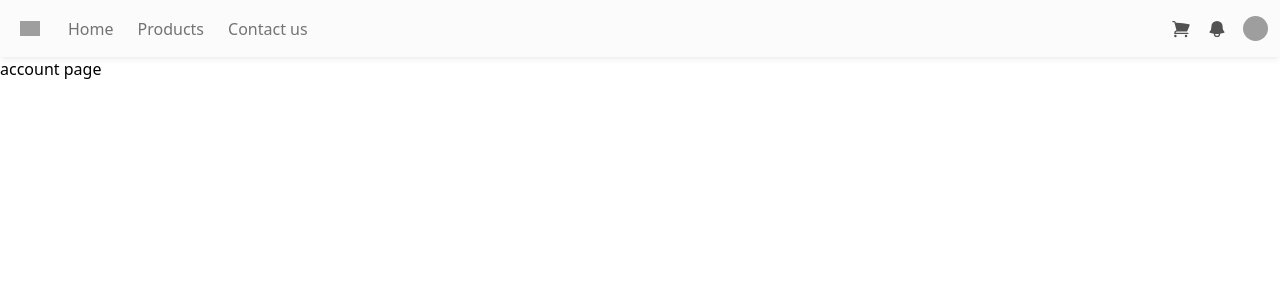
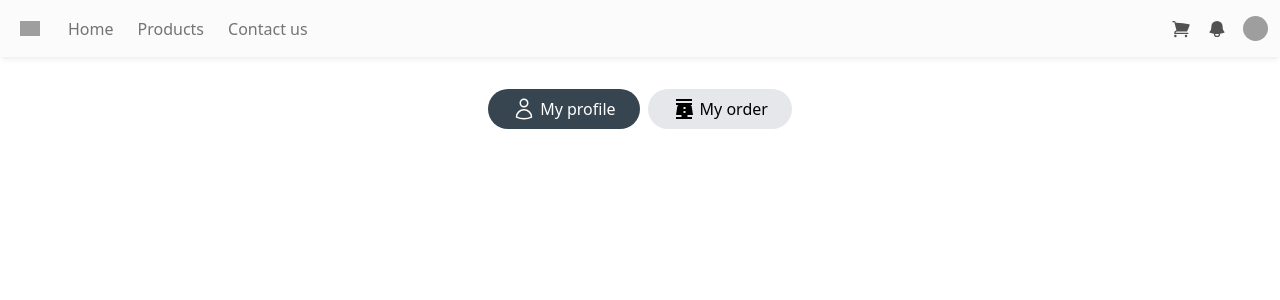
Before and after one commit to harisahmed314/my-react-app, a React (Vite) app: page /account in a window 1280 px wide. Shown: the top 300 px of the page. Built offline with nearby package versions, Linux system fonts and the light colour scheme; no server answers; grey boxes are pictures that could not be loaded.

Commit message:
works on account page

```diff
--- a/src/firebase/auth.js
+++ b/src/firebase/auth.jsx
@@ -1,10 +1,6 @@
 import { createContext, useContext, useState, useEffect } from "react";
 import { onAuthStateChanged, signOut as authSignOut } from "firebase/auth";
-import { auth } from "./firebase";
-
-
-
-
+import { auth as firebaseAuth } from "./firebase";
 
 const AuthUserContext = createContext({
     authUser: null,
@@ -15,10 +11,10 @@ export default function useFirebaseAuth() {
     const [authUser, setAuthUser] = useState(null);
     const [isLoading, setIsLoading] = useState(true);
 
-
-
     const signOut = () => {
-        authSignOut(auth).then(() => clear());
+        authSignOut(firebaseAuth)
+            .then(() => clear())
+            .catch(error => console.error("Error signing out:", error));
     };
 
     const authStateChanged = (user) => {
@@ -28,14 +24,11 @@ export default function useFirebaseAuth() {
 
     const clear = () => {
         setAuthUser(null);
-        setIsLoading(true); // Only if you want to set it as loading after signing out
+        setIsLoading(true);
     };
 
-
-
-
     useEffect(() => {
-        const unsubscribe = onAuthStateChanged(auth, authStateChanged);
+        const unsubscribe = onAuthStateChanged(firebaseAuth, authStateChanged);
         return () => unsubscribe();
     }, []);
 
@@ -43,16 +36,14 @@ export default function useFirebaseAuth() {
         authUser,
         isLoading,
         signOut,
-        setAuthUser,
-
+        setAuthUser, // Consider wrapping this in an action if needed
     };
 }
 
-
 export const AuthUserProvider = ({ children }) => {
-    const auth = useFirebaseAuth();
+    const authContextValues = useFirebaseAuth();
     return (
-        <AuthUserContext.Provider value={auth}>
+        <AuthUserContext.Provider value={authContextValues}>
             {children}
         </AuthUserContext.Provider>
     );
--- a/src/main.jsx
+++ b/src/main.jsx
@@ -3,6 +3,7 @@ import ReactDOM from 'react-dom/client'
 import App from './App.jsx'
 import './index.css'
 import { BrowserRouter } from 'react-router-dom'
+import { AuthUserProvider } from './firebase/auth.jsx'
 
 
 
@@ -10,6 +11,7 @@ ReactDOM.createRoot(document.getElementById('root')).render(
 
 
 
+  <AuthUserProvider>
 
 
   <React.StrictMode>
@@ -19,5 +21,6 @@ ReactDOM.createRoot(document.getElementById('root')).render(
     </BrowserRouter>
   </React.StrictMode>
 
+  </AuthUserProvider>
 
 )
--- a/src/pages/Account.jsx
+++ b/src/pages/Account.jsx
@@ -1,6 +1,36 @@
+import { Link } from "react-router-dom"
 
 
 
-export default function Account(){
-    return <div>account page</div>
+export default function Account() {
+
+    let subpage='profile'
+
+    function linkClasses(type = null) {
+        let classes = 'inline-flex gap-1 py-2 px-6 rounded-full';
+        if (type === subpage) {
+            classes += ' bg-primary text-white';
+        } else {
+            classes += ' bg-gray-200';
+        }
+        return classes;
+    }
+    return (
+        <nav className="w-full flex justify-center mt-8 gap-2 mb-8">
+            <Link className={linkClasses('profile')}>
+                <svg xmlns="http://www.w3.org/2000/svg" fill="none" viewBox="0 0 24 24" strokeWidth={1.5} stroke="currentColor" className="w-6 h-6">
+                    <path strokeLinecap="round" strokeLinejoin="round" d="M15.75 6a3.75 3.75 0 11-7.5 0 3.75 3.75 0 017.5 0zM4.501 20.118a7.5 7.5 0 0114.998 0A17.933 17.933 0 0112 21.75c-2.676 0-5.216-.584-7.499-1.632z" />
+                </svg>
+                My profile
+            </Link>
+            <Link className={linkClasses('order')}>
+                <svg width="24" height="24" xmlns="http://www.w3.org/2000/svg" fillRule="evenodd" clipRule="evenodd">
+                    <path d="M20 4h-16v-2h16v2zm0 4h-16v-2h16v2zm-16 14h16v-2h-16v2zm13.746-14c.958 0 1.754.672 1.941 1.581l1.313 8.419h-17l1.313-8.419c.187-.909.983-1.581 1.941-1.581h10.492zm-8.246 10h6v2h-6v-2zm2-8h2v2h-2v-2zm0 4h2v2h-2v-2zm-6 12h18v2h-18v-2z" />
+                </svg>
+
+                My order
+            </Link>
+
+        </nav>
+    )
 }
--- a/src/pages/LoginPage.jsx
+++ b/src/pages/LoginPage.jsx
@@ -4,52 +4,48 @@ import { auth } from "../firebase/firebase";
 import { signInWithEmailAndPassword } from "firebase/auth";
 import { useAuth } from "../firebase/auth";
 
-
-
-
-
-
 export default function LoginPage() {
     const [email, setEmail] = useState('');
     const [password, setPassword] = useState('');
-    const {authUser}=useAuth();
+    const { authUser } = useAuth();
+    const [redirectTo, setRedirectTo] = useState(false);
 
     const signIn = async (e) => {
         e.preventDefault();
-        if (!email || !password) return
-        try {
-            const user = await signInWithEmailAndPassword(auth, email, password);
-
-
-
-        } catch (error) {
-            console.error("an error occur", error)
-
+        if (!email || !password) return;
+        await signInWithEmailAndPassword(auth, email, password);
+        if (authUser) {
+            setRedirectTo(true);
         }
     }
-    return(
+
+    if (redirectTo) {
+        return <Navigate to="/account" />;
+    }
+
+    return (
         <div className="mt-4 grow flex items-center justify-around">
             <div className="mb-64">
                 <h1 className="text-4xl  text-center mb-4">Register</h1>
-                    <form onSubmit={signIn} className="max-w-md mx-auto"  >
-
-                        <input type="email"
+                <form onSubmit={signIn} className="max-w-md mx-auto">
+                    <input
+                        type="email"
                         placeholder="your@email.com"
                         value={email}
                         onChange={ev => setEmail(ev.target.value)}
-
                     />
-                        <input type="password"
+                    <input
+                        type="password"
                         placeholder="password"
                         value={password}
                         onChange={ev => setPassword(ev.target.value)}
                     />
                     <button type="submit" className="primary">Register</button>
                     <div className="text-center py-2 text-gray-500">
-                            Don't Have an Acoount? <Link className="underline text-black" >Register</Link>
+                        Don't Have an Account? <Link className="underline text-black" to="/register">Register</Link>
                     </div>
                 </form>
             </div>
         </div>
-    )
+    );
 }
```
Lines whose indentation alone changed are shown as unchanged.
